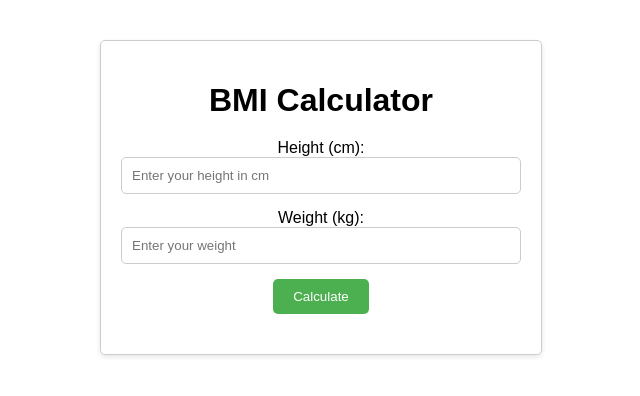
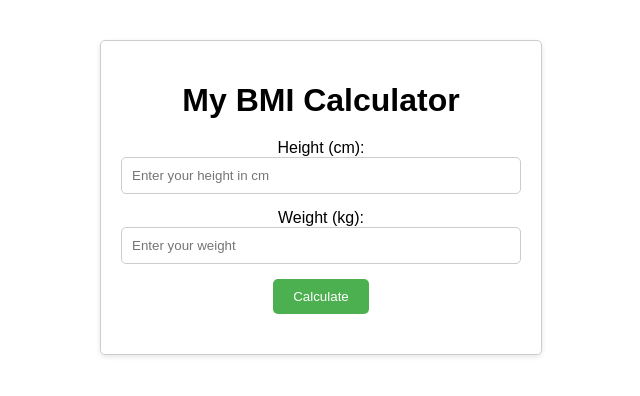
Before and after one commit to Fwdkhan10/TerminalTocs, a plain HTML site: page index.html in a window 1280 px wide. Shown: the whole page, without its empty margins (319-959 px from the left). Drawn offline with Linux system fonts and the light colour scheme.

Commit message:
Initial commit of BMI calculator files

```diff
--- a/index.html
+++ b/index.html
@@ -8,7 +8,7 @@
   </head>
   <body>
     <div class="container">
-      <h1>BMI Calculator</h1>
+      <h1>My BMI Calculator</h1>
       <form id="bmiForm">
         <div class="input-group">
           <label for="height">Height (cm):</label>
```
